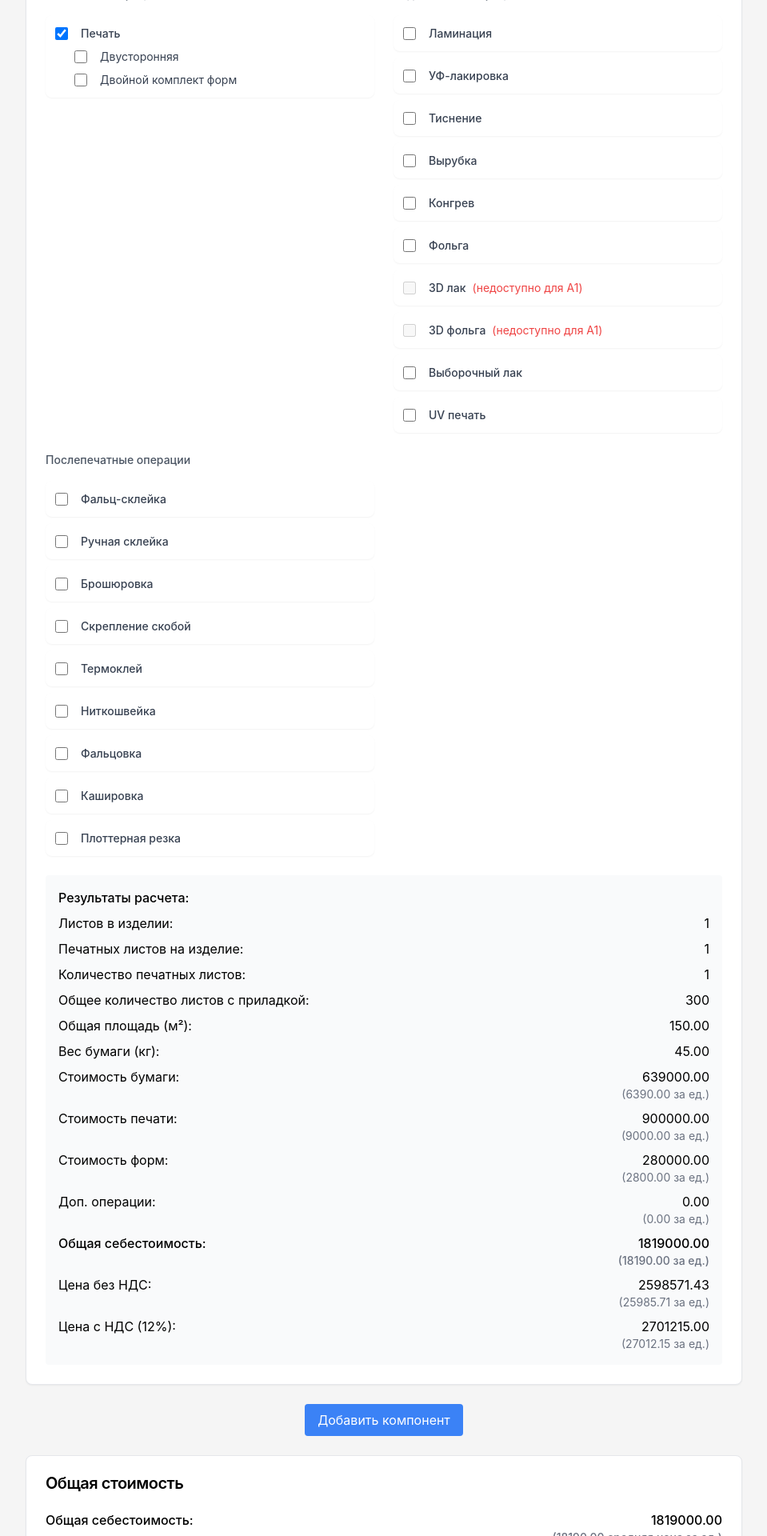
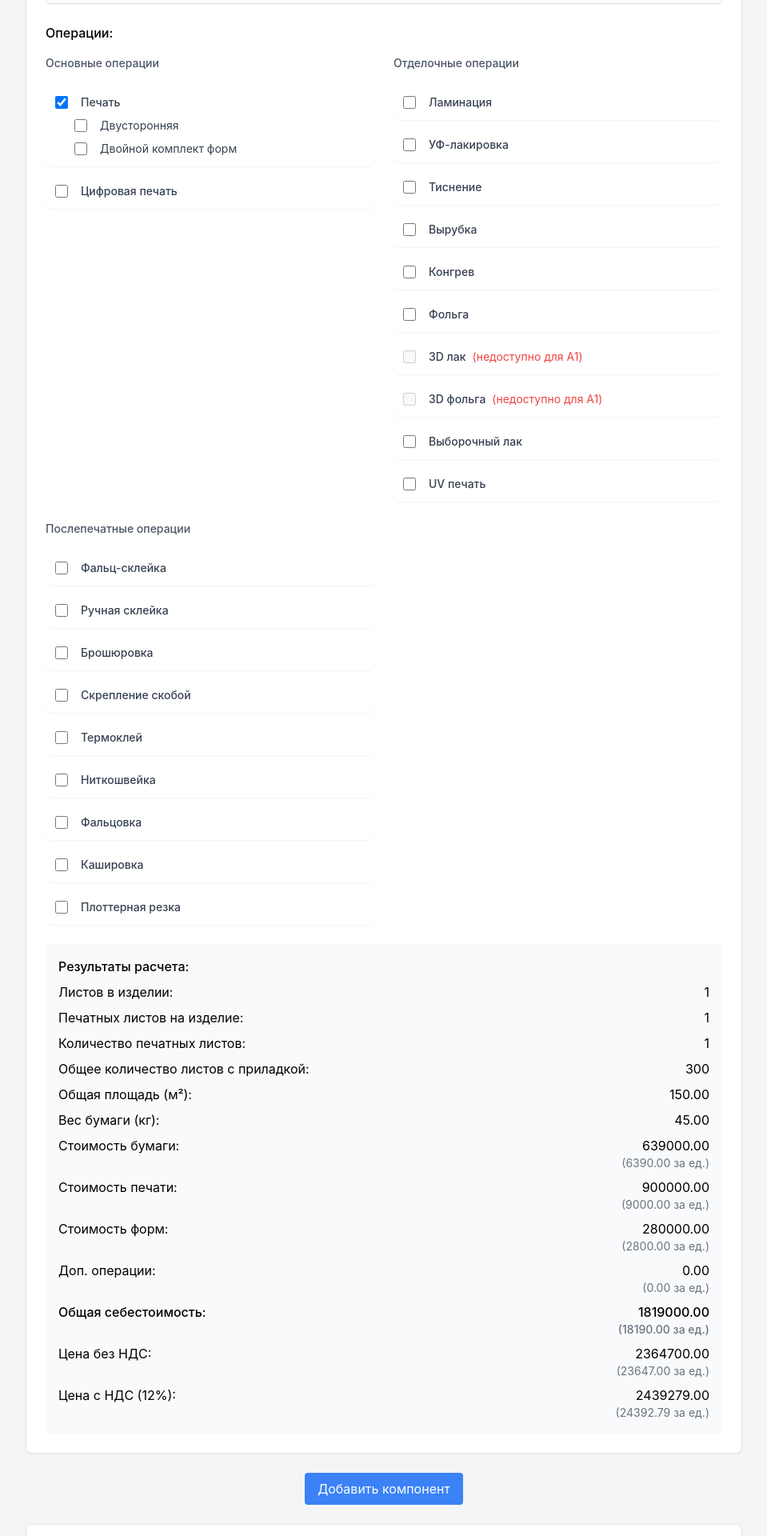
Before and after one commit to Velheorius1/calculator, a React (Create React App) app: page / in a window 1280 px wide. Shown: the part 880-2800 px from the top of the page at 80% size, without its empty margins (160-1119 px from the left). Built offline with nearby package versions, Linux system fonts and the light colour scheme.

Commit message:
обавлена цифровая печать, исключения для вычета С

```diff
--- a/src/components/Calculator.js
+++ b/src/components/Calculator.js
@@ -16,6 +16,7 @@ const initialComponentData = {
   printedSheets: 1,
   options: {
     printing: { enabled: true, doubleSided: false, doubleForms: false },
+    digitalPrinting: { enabled: false, doubleSided: false, largeFormat: false },
     lamination: { enabled: false, doubleSided: false },
     uvCoating: { enabled: false, doubleSided: false },
     embossing: { enabled: false, doubleSided: false },
@@ -30,7 +31,7 @@ const initialComponentData = {
     mounting: { enabled: false },
     threeDLacquer: { enabled: false },
     threeDFoil: { enabled: false },
-    spotLacquer: { enabled: false },
+    spotLacquer: { enabled: false, base: 0, perUnit: 0, threshold: 0 },
     uvPrinting: { enabled: false, whiteColor: false },
     plotter: { enabled: false },
     foldGluing: { enabled: false },
@@ -40,6 +41,7 @@ const initialComponentData = {
 
 const operationNames = {
   printing: 'Печать',
+  digitalPrinting: 'Цифровая печать',
   lamination: 'Ламинация',
   uvCoating: 'УФ-лакировка',
   embossing: 'Тиснение',
@@ -74,6 +76,10 @@ const Calculator = () => {
       A1: { printSetup: 900000, printPerUnit: 220, forms: 280000 },
       A2: { printSetup: 400000, printPerUnit: 120, forms: 160000 },
       A3: { printSetup: 200000, printPerUnit: 80, forms: 100000 }
+    },
+    digitalPrinting: {
+      SRA3: { single: 2500, double: 5000 },
+      large: { single: 4000, double: 7000 }
     },
     operations: {
       dieCutting: {
@@ -148,29 +154,54 @@ const Calculator = () => {
       ? paperWeight * component.paperPrice
       : totalSheets * component.paperPrice;
 
-    const format = prices.formats[component.format];
-    const printMultiplier = component.options.printing.doubleSided ? 2 : 1;
+    let printingCost = 0;
+    let formsCost = 0;
 
-    const printingCost = component.printedSheets * (format.printSetup +
-      (component.quantity > 1000 ? (component.quantity - 1000) * format.printPerUnit : 0)) * printMultiplier;
+    if (component.options.printing.enabled && !component.options.digitalPrinting.enabled) {
+      const format = prices.formats[component.format];
+      const printMultiplier = component.options.printing.doubleSided ? 2 : 1;
+      printingCost = (format.printSetup +
+        (component.quantity > 1000 ? (component.quantity - 1000) * format.printPerUnit : 0)) * printMultiplier;
 
-    const formsMultiplier = component.options.printing.doubleForms ? 2 : 1;
-    const formsCost = format.forms * printMultiplier * component.printedSheets * formsMultiplier;
+      const formsMultiplier = component.options.printing.doubleForms ? 2 : 1;
+      formsCost = format.forms * printMultiplier * component.printedSheets * formsMultiplier;
+    } else if (component.options.digitalPrinting.enabled) {
+      const digitalPrices = prices.digitalPrinting[component.options.digitalPrinting.largeFormat ? 'large' : 'SRA3'];
+      printingCost = component.options.digitalPrinting.doubleSided ? digitalPrices.double : digitalPrices.single;
+      formsCost = 0; // При цифровой печати формы не нужны
+    }
 
     let additionalCost = 0;
 
+    // Lamination (ламинация)
     if (component.options.lamination.enabled) {
-      additionalCost += totalArea * 1500 * (component.options.lamination.doubleSided ? 2 : 1);
+      const laminationCost = totalArea * 1500;
+      additionalCost += laminationCost * (component.options.lamination.doubleSided ? 2 : 1);
+    }
+
+    // Die Cutting (вырубка)
+    if (component.options.dieCutting.enabled) {
+      const dieCutting = prices.operations.dieCutting[component.format];
+      const baseCost = dieCutting.base || 0;
+      const perUnitCost = totalSheets * dieCutting.perUnit;
+      additionalCost += (baseCost + perUnitCost) * (component.options.dieCutting.doubleSided ? 2 : 1);
+    }
+
+    // Spot Lacquer (выборочный лак)
+    if (component.options.spotLacquer.enabled) {
+      const spotLacquer = prices.operations.spotLacquer[component.format];
+      const baseCost = spotLacquer.base;
+      const extraSheets = Math.max(0, totalSheets - spotLacquer.threshold);
+      const extraCost = extraSheets * spotLacquer.perUnit;
+      additionalCost += baseCost + extraCost;
     }
 
     if (component.options.uvCoating.enabled) {
       additionalCost += totalArea * 1100 * (component.options.uvCoating.doubleSided ? 2 : 1);
     }
 
-    if (component.options.dieCutting.enabled) {
-      const dieCutting = prices.operations.dieCutting[component.format];
-      const cost = (dieCutting.base || 0) + (totalSheets * dieCutting.perUnit);
-      additionalCost += cost * (component.options.dieCutting.doubleSided ? 2 : 1);
+    if (component.options.embossing.enabled) {
+      additionalCost += totalArea * 1500 * (component.options.embossing.doubleSided ? 2 : 1);
     }
 
     if (component.options.congreve.enabled) {
@@ -238,15 +269,6 @@ const Calculator = () => {
       }
     }
 
-    // Spot Lacquer (выборочный трафаретный лак)
-    if (component.options.spotLacquer.enabled) {
-      const spotLacquer = prices.operations.spotLacquer[component.format];
-      additionalCost += spotLacquer.base;
-      if (totalSheets > spotLacquer.threshold) {
-        additionalCost += (totalSheets - spotLacquer.threshold) * spotLacquer.perUnit;
-      }
-    }
-
     // UV Printing (UV печать)
     if (component.options.uvPrinting.enabled) {
       const pricePerM2 = component.options.uvPrinting.whiteColor
@@ -272,10 +294,16 @@ const Calculator = () => {
     }
 
     const totalCost = paperCost + printingCost + formsCost + additionalCost;
-    const vatDeduction = totalCost * 0.115;
-    const profitMultiplier = 1 / (1 - (component.profitMargin / 100));
-    const priceWithoutVAT = totalCost * profitMultiplier;
-    const priceWithVAT = (priceWithoutVAT * 1.12) - vatDeduction;
+
+    // Определяем сумму операций, не подлежащих вычету НДС
+    const noVatDeductionCost = (component.options.manualGluing.enabled ? component.options.manualGluing.pricePerUnit * component.quantity : 0) +
+      (component.options.spotLacquer.enabled ? (baseCost + extraCost) : 0) +
+      (component.options.mounting.enabled ? prices.operations.mounting[component.format] * totalSheets : 0);
+
+    // Вычет НДС только для операций, подлежащих вычету
+    const vatDeduction = (totalCost - noVatDeductionCost) * 0.115;
+    const priceWithoutVAT = totalCost * (1 + (component.profitMargin / 100));
+    const priceWithVAT = priceWithoutVAT * 1.12 - vatDeduction;
 
     return {
       sheets: totalSheets,
@@ -456,7 +484,7 @@ const Calculator = () => {
                   </div>
                 </div>
 
-                <div className="grid grid-cols-2 gap-4">
+                <div className="grid grid-2 gap-4">
                   <div className="space-y-2">
                     <label className="block text-sm font-medium">Листы на приладку</label>
                     <input
@@ -553,7 +581,13 @@ const Calculator = () => {
                             <input
                               type="checkbox"
                               checked={component.options.printing.enabled}
-                              onChange={(e) => updateComponentOption(component.id, 'printing', 'enabled', e.target.checked)}
+                              onChange={(e) => {
+                                if (e.target.checked) {
+                                  // Отключаем цифровую печать при включении обычной
+                                  updateComponentOption(component.id, 'digitalPrinting', 'enabled', false);
+                                }
+                                updateComponentOption(component.id, 'printing', 'enabled', e.target.checked);
+                              }}
                               className="rounded"
                             />
                             <span className="font-medium">{operationNames.printing}</span>
@@ -577,6 +611,47 @@ const Calculator = () => {
                                   className="rounded"
                                 />
                                 <span>Двойной комплект форм</span>
+                              </label>
+                            </div>
+                          )}
+                        </div>
+
+                        {/* Цифровая печать */}
+                        <div className="p-3 bg-white rounded-lg shadow-sm">
+                          <label className="flex items-center space-x-2">
+                            <input
+                              type="checkbox"
+                              checked={component.options.digitalPrinting.enabled}
+                              onChange={(e) => {
+                                if (e.target.checked) {
+                                  // Отключаем обычную печать при включении цифровой
+                                  updateComponentOption(component.id, 'printing', 'enabled', false);
+                                }
+                                updateComponentOption(component.id, 'digitalPrinting', 'enabled', e.target.checked);
+                              }}
+                              className="rounded"
+                            />
+                            <span className="font-medium">{operationNames.digitalPrinting}</span>
+                          </label>
+                          {component.options.digitalPrinting.enabled && (
+                            <div className="pl-6 mt-2 space-y-2">
+                              <label className="flex items-center space-x-2">
+                                <input
+                                  type="checkbox"
+                                  checked={component.options.digitalPrinting.doubleSided}
+                                  onChange={(e) => updateComponentOption(component.id, 'digitalPrinting', 'doubleSided', e.target.checked)}
+                                  className="rounded"
+                                />
+                                <span>Двусторонняя (4+4)</span>
+                              </label>
+                              <label className="flex items-center space-x-2">
+                                <input
+                                  type="checkbox"
+                                  checked={component.options.digitalPrinting.largeFormat}
+                                  onChange={(e) => updateComponentOption(component.id, 'digitalPrinting', 'largeFormat', e.target.checked)}
+                                  className="rounded"
+                                />
+                                <span>Формат 70х32см</span>
                               </label>
                             </div>
                           )}
```
